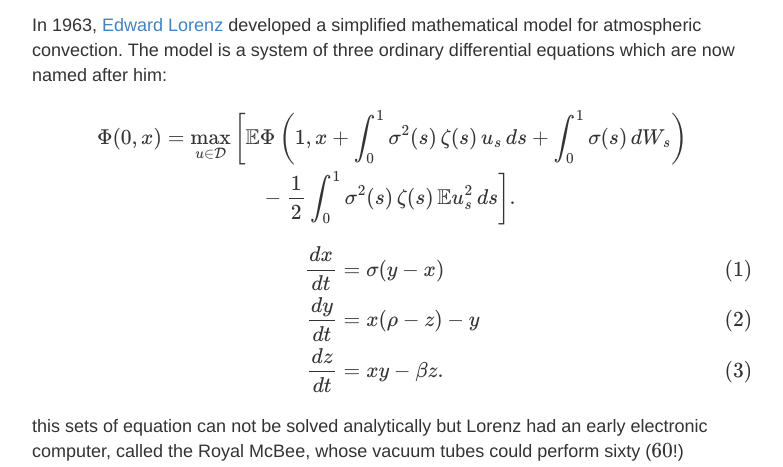
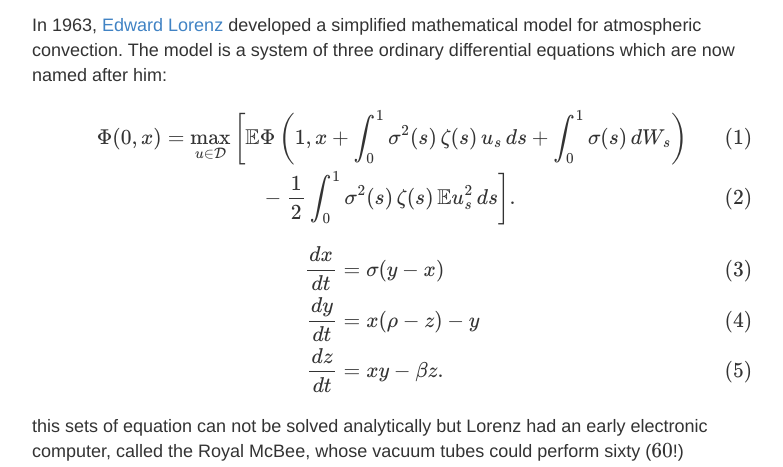
Before and after one commit to verzep/verzep.github.io, a Jekyll site: the page built from _posts/2021-02-21-Buttefly-Effect.md, in a window 1280 px wide and 900 px high, scrolled down 335 px. Shown: the part 150-617 px from the top of the window, without its empty margins (248-1031 px from the left). Built offline with Jekyll 4.4.1, drawn with Linux system fonts in a browser that asks for light colours; formulas are drawn with MathJax 3.

Commit message:
Update 2021-02-21-Buttefly-Effect.md

```diff
--- a/_posts/2021-02-21-Buttefly-Effect.md
+++ b/_posts/2021-02-21-Buttefly-Effect.md
@@ -18,18 +18,16 @@ In this brief post, I will reproduce its experiment using a basic `numpy` simula
 
 In 1963, [Edward Lorenz](https://en.wikipedia.org/wiki/Edward_Norton_Lorenz) developed a simplified mathematical model for atmospheric convection. The model is a system of three ordinary differential equations which are now named after him:
 
-$$
-\begin{aligned}
+\begin{align}
     \Phi(0,x) = \max_{u \in \mathcal{D}} \bigg[
         \mathbb{E} & \Phi\left(1,
         x + \int_0^1 \sigma^2(s) \, \zeta(s) \, u_s \, ds
         + \int_0^1 \sigma(s) \, dW_s
-    \right) \\
+    \right) \\\\\\\\
         &- \frac{1}{2} \int_0^1 \sigma^2(s) \, \zeta(s) \,
         \mathbb{E} u_s^2  \, ds
     \bigg].
-\end{aligned}
-$$
+\end{align}
 
 $$
 \begin{align}
```
